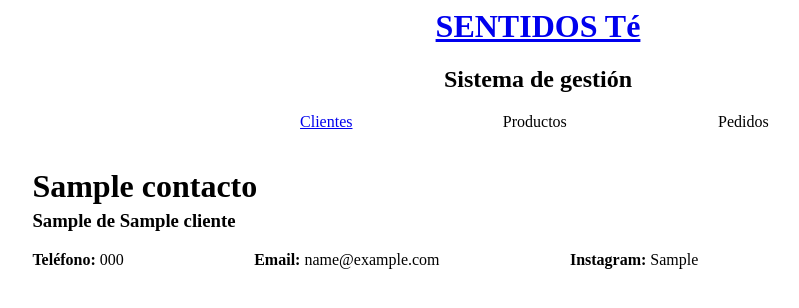
After one commit to ptdrow/GesTea, a Django app: page /contact/1/ in a window 1280 px wide. The commit adds this page. Shown: the top 308 px of the page, without its empty margins (102-901 px from the left). Run offline with Django 3.2, Linux system fonts and the light colour scheme; tables that the repository leaves empty hold one stand-in row (values such as "Sample post"); some web fonts are replaced.

Commit message:
Añadiendo página de datos del contacto

```diff
--- a/gestor/static/css/teasite.css
+++ b/gestor/static/css/teasite.css
@@ -1,5 +1,28 @@
 h1, h2, h3, h4 {
    font-family: 'Gayathri';
+   text-align: center;
+}
+
+.contact{
+	text-align: left;
+	margin-left: 10%;
+}
+
+h1.contact {
+	margin-top: 75px;
+	margin-bottom: 0px;
+}
+
+h3.contact {
+	margin-top: 5px;
+}
+
+label {
+	font-weight: bold;
+}
+
+div.contact {
+   display: inline-block;
    text-align: center;
 }
 
@@ -12,7 +35,7 @@ h1, h2, h3, h4 {
    margin-left: 5%;
    margin-right: 5%;
    float: left;
-   width: 15%;
+   width: 23%;
    display: inline-block;
    text-align: center;
 }
--- a/gestor/templates/base.html
+++ b/gestor/templates/base.html
@@ -11,9 +11,8 @@
             <h2>Sistema de gestión</h2>
             <div id="nav-bar">
                 <div id="nav1" class="nav-item"><a href="/clientes/">Clientes</a></div>
-                <div id="nav2" class="nav-item">Contactos</div>
-                <div id="nav3" class="nav-item">Productos</div>
-                <div id="nav4" class="nav-item">Pedidos</div>
+                <div id="nav2" class="nav-item">Productos</div>
+                <div id="nav3" class="nav-item">Pedidos</div>
             </div>
         </div>
         <div>
--- /dev/null
+++ b/gestor/templates/contact.html
@@ -0,0 +1,8 @@
+{% extends 'base.html' %}
+{% block content %}
+    <h1 class="contact">{{ contact.nombre }}</h1>
+    <h3 class="contact">{{ contact.cargo }} de {{ contact.establecimiento.nombre }}</h3>
+    <div class="contact"><label>Teléfono:</label> {{ contact.telefono }}</div>
+    <div class="contact"><label>Email:</label> {{ contact.email }}</div>
+    <div class="contact"><label>Instagram:</label> {{ contact.instagram }}</div>
+{% endblock %}
--- a/gestor/templates/shops.html
+++ b/gestor/templates/shops.html
@@ -14,7 +14,7 @@
             <td>{{ shop.direccion }}</td>
             <td>
                {% for contacto in shop.contactos.all %}
-                  {{ contacto|linebreaks }}
+                  <a href="{% url 'contact_details' pk=contacto.pk %}">{{ contacto|linebreaks }}</a>
                {% endfor %}
             </td>
          </tr>
--- a/gestor/urls.py
+++ b/gestor/urls.py
@@ -4,5 +4,6 @@ from . import views
 urlpatterns = [
    path('', views.homepage, name='homepage'),
    path('clientes/', views.shop_list, name='shop_list'),
+   path('contact/<int:pk>/', views.contact_details, name='contact_details'),
 
 ]
--- a/gestor/views.py
+++ b/gestor/views.py
@@ -1,5 +1,6 @@
-from django.shortcuts import render
+from django.shortcuts import render, get_object_or_404
 from .models import Cliente
+from .models import Contacto
 
 def homepage(request):
    return render(request, 'homepage.html', {})
@@ -7,3 +8,7 @@ def homepage(request):
 def shop_list(request):
    shops = Cliente.objects.all().order_by('barrio')
    return render(request, 'shops.html', {'shops': shops})
+
+def contact_details(request, pk):
+   contact = get_object_or_404(Contacto, pk=pk)
+   return render(request, 'contact.html', {'contact': contact})
```
